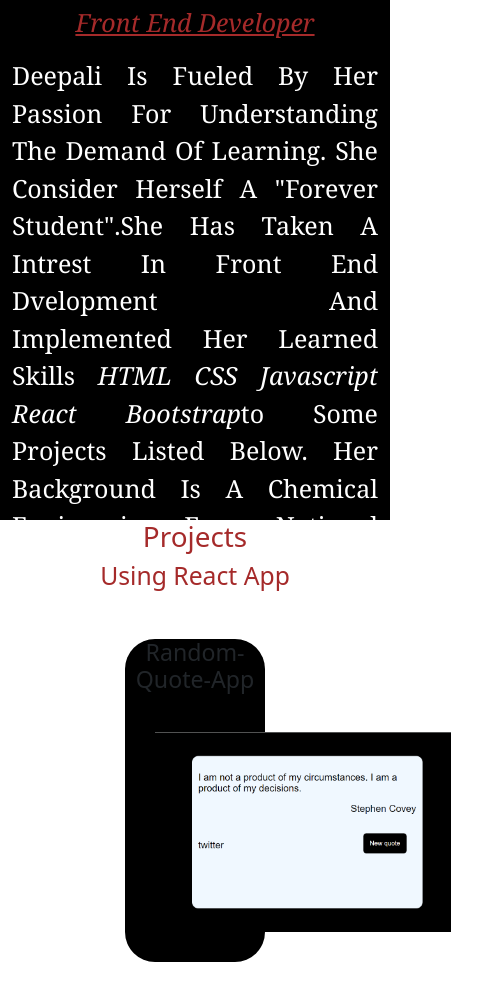
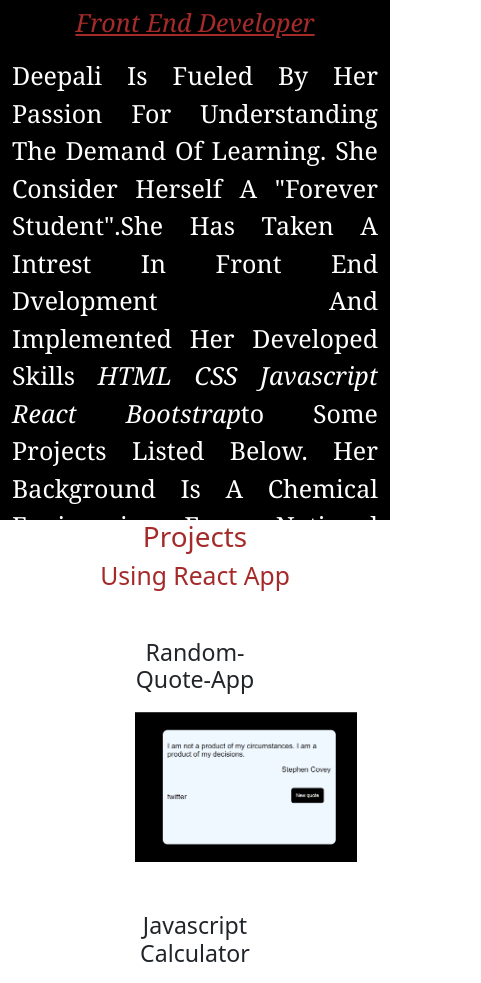
Before and after one commit to Deepali147/portfoliowebite, a website: page index.html in a window 390 px wide. Shown: the part 577-1560 px from the top of the page, 481 px wide, since content can reach past the window. Drawn offline with nearby package versions, Linux system fonts and the light colour scheme.

Commit message:
first commit

```diff
--- a/index.html
+++ b/index.html
@@ -21,7 +21,7 @@
         <img src="./images/DSC_8306.jpg" alt="profile picture" class="rounded-circle " height="30%" >
         <h1>hi this is <a href="mailto:chauhandeepali.14714@gmail.com">"Deepali chauhan"</a></h1>
         <p id="main">front end developer</p>
-        <p class="text-justify">deepali is fueled by her passion for understanding the demand of learning. she consider herself a "forever student".she has taken a intrest in front end dvelopment and implemented her learned skills  <span style="font-style:italic">HTML CSS Javascript React bootstrap</span>to some projects listed below. her background is a chemical engineering from national institute of technology hamirpur orignally from himachal pradesh india.
+        <p class="text-justify">deepali is fueled by her passion for understanding the demand of learning. she consider herself a "forever student".she has taken a intrest in front end dvelopment and implemented her developed skills  <span style="font-style:italic">HTML CSS Javascript React bootstrap</span>to some projects listed below. her background is a chemical engineering from national institute of technology hamirpur orignally from himachal pradesh india.
         </p>
 
     </section>
--- a/style.css
+++ b/style.css
@@ -108,13 +108,13 @@ text-align: center;
     color: black;
 
 }
+
+
 @media screen and ( max-width:700px){
     #nav{
         display: flex;
         flex-direction: column;
     }
-}
-@media screen and ( max-width:700px){
     #welcome-section{
         display: flex;
         flex-direction: row;
@@ -122,4 +122,26 @@ text-align: center;
         flex-wrap: wrap;
         text-align: justify;
     }
+    .pr-container{
+        background-color: white;
+    }
+    #project-1,#project-2,#project-3,#project-4{
+        height: 150px;
+        text-align: center;
+        margin: 10px;
+    }
+    #project-3:hover{
+        height: 200px;
+
+    }
+    #project-2:hover{
+        height: 200px;
+    }
+    #project-1:hover{
+        height:200px ;
+    }
+    #project-4:hover{
+        height:200px ;
+    }
+
 }
```
Also changed, not shown: package.json (+6 -5 lines).
